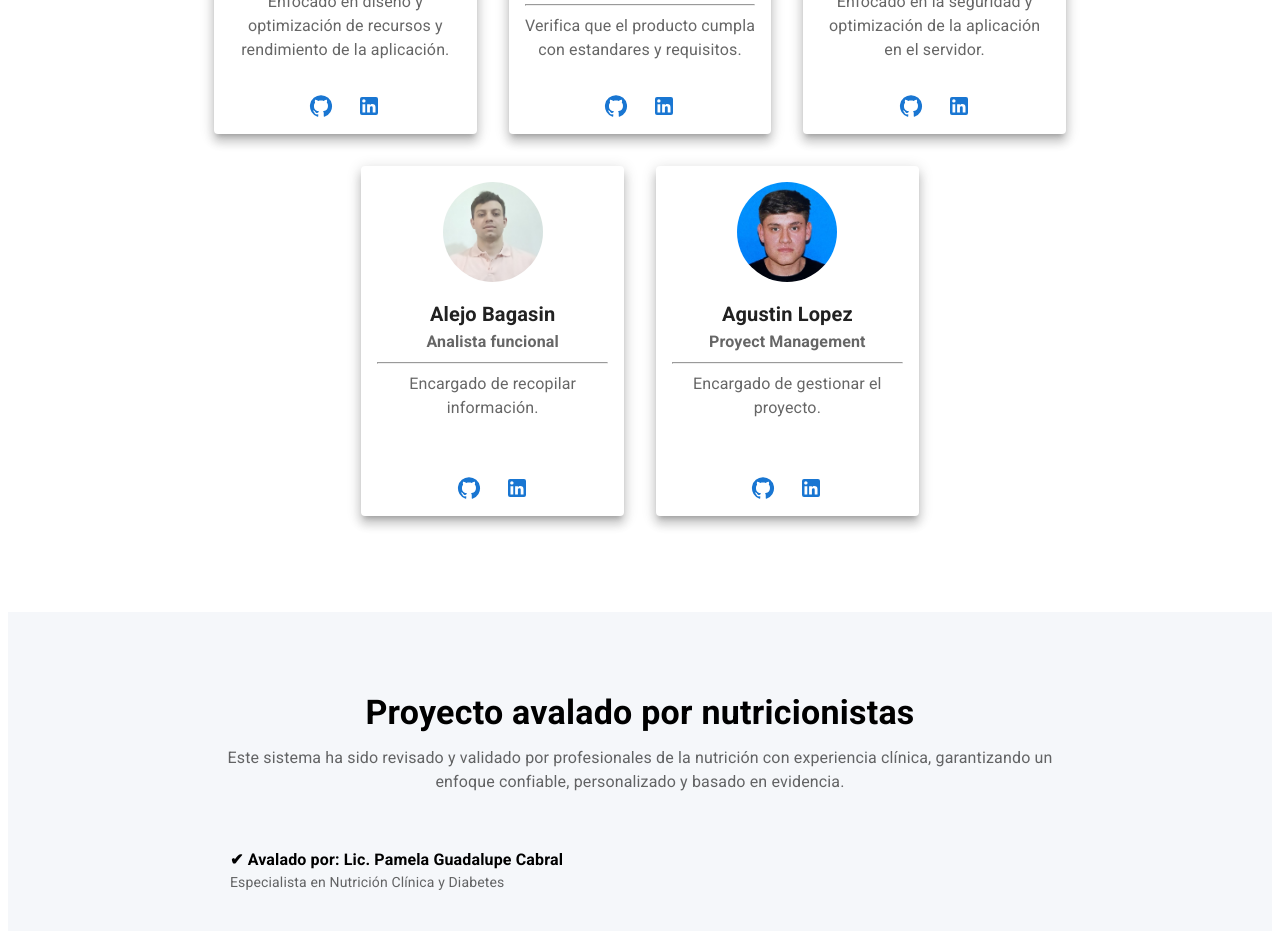
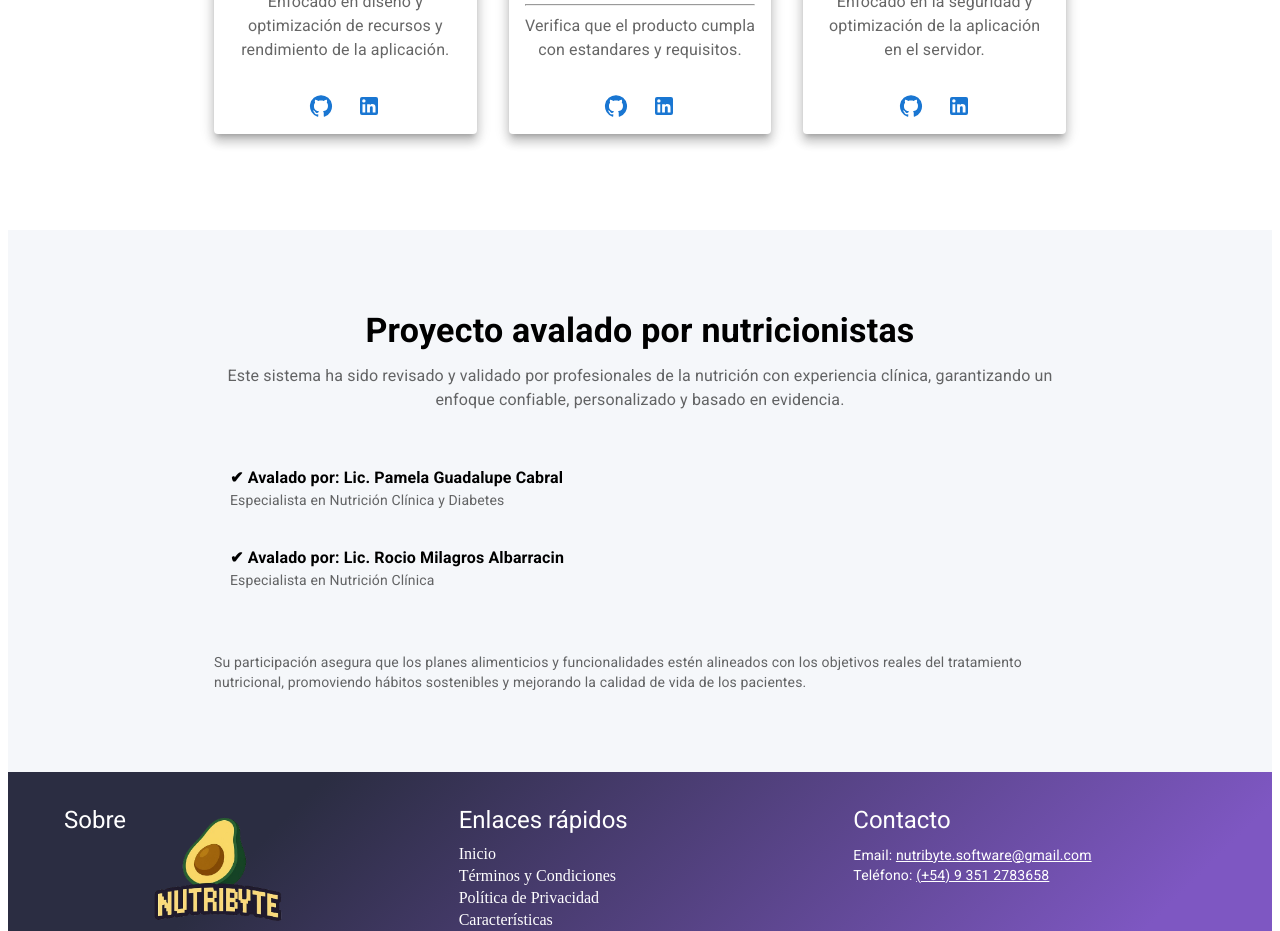
Before and after one commit to EzequielEuward/Nutribyte, a React (Vite) app: page / in a window 1280 px wide. Shown: the part 6540-7471 px from the top of the page. Built offline with nearby package versions, Linux system fonts and the light colour scheme.

Commit message:
cambios de imagen

```diff
--- a/src/home/components/AboutSection.jsx
+++ b/src/home/components/AboutSection.jsx
@@ -35,25 +35,6 @@
       linkedin: "https://www.linkedin.com/in/leoeuw/",
       img: DeveloperLeoImage,
     },
-
-    {
-      name: "Alejo Bagasin",
-      role: "Analista funcional",
-      text: "Encargado de recopilar información.",
-      github: "https://github.com/LeoEuw",
-      linkedin: "https://www.linkedin.com/in/leoeuw/",
-      img: DeveloperAlejoImage,
-    },
-    {
-      name: "Agustin Lopez",
-      role: "Proyect Management",
-      text: "Encargado de gestionar el proyecto.",
-      github: "https://github.com/LeoEuw",
-      linkedin: "https://www.linkedin.com/in/leoeuw/",
-
-      img: DeveloperAgusImage,
-
-    }
   ];
 
   return (
```
